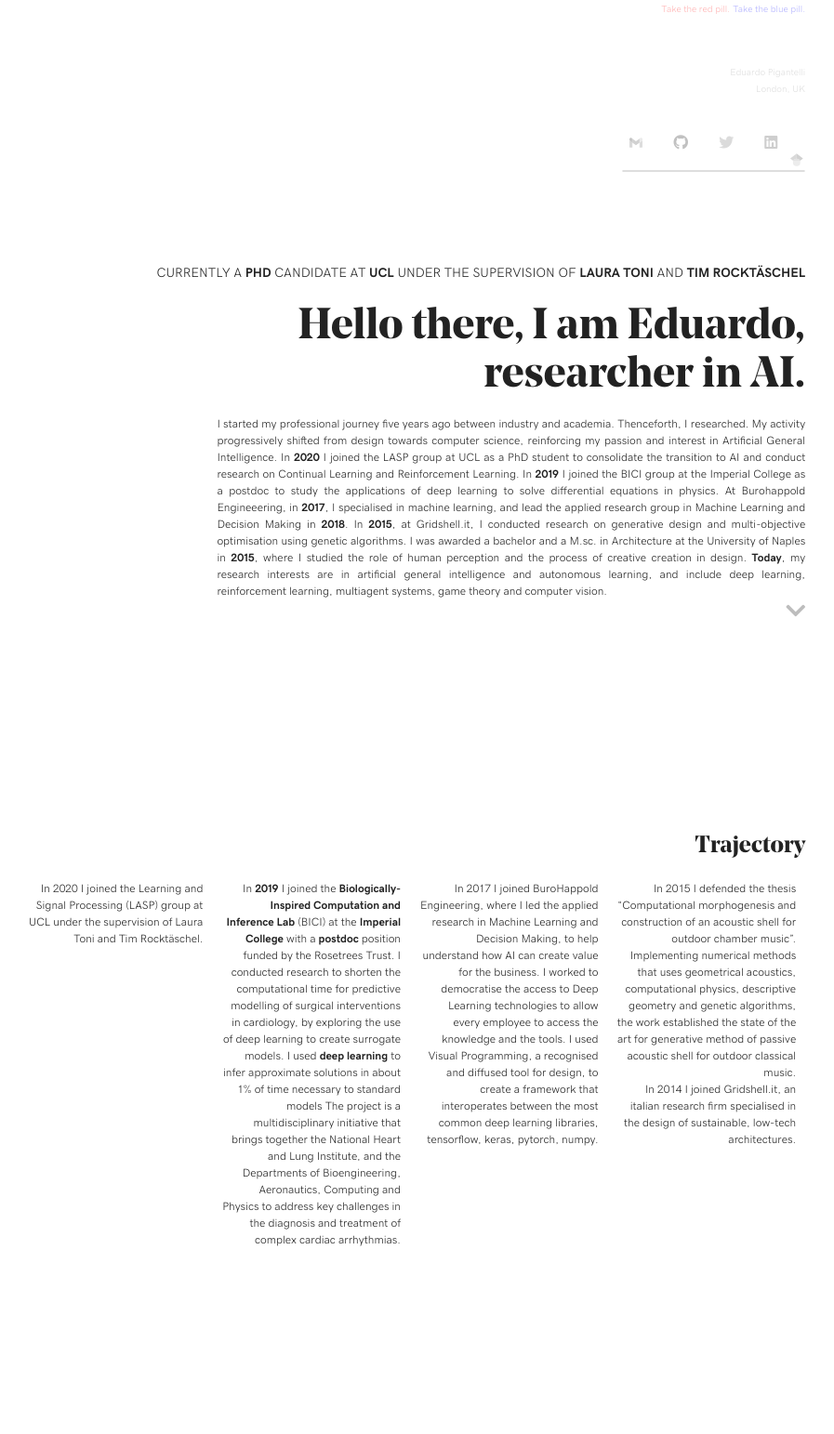
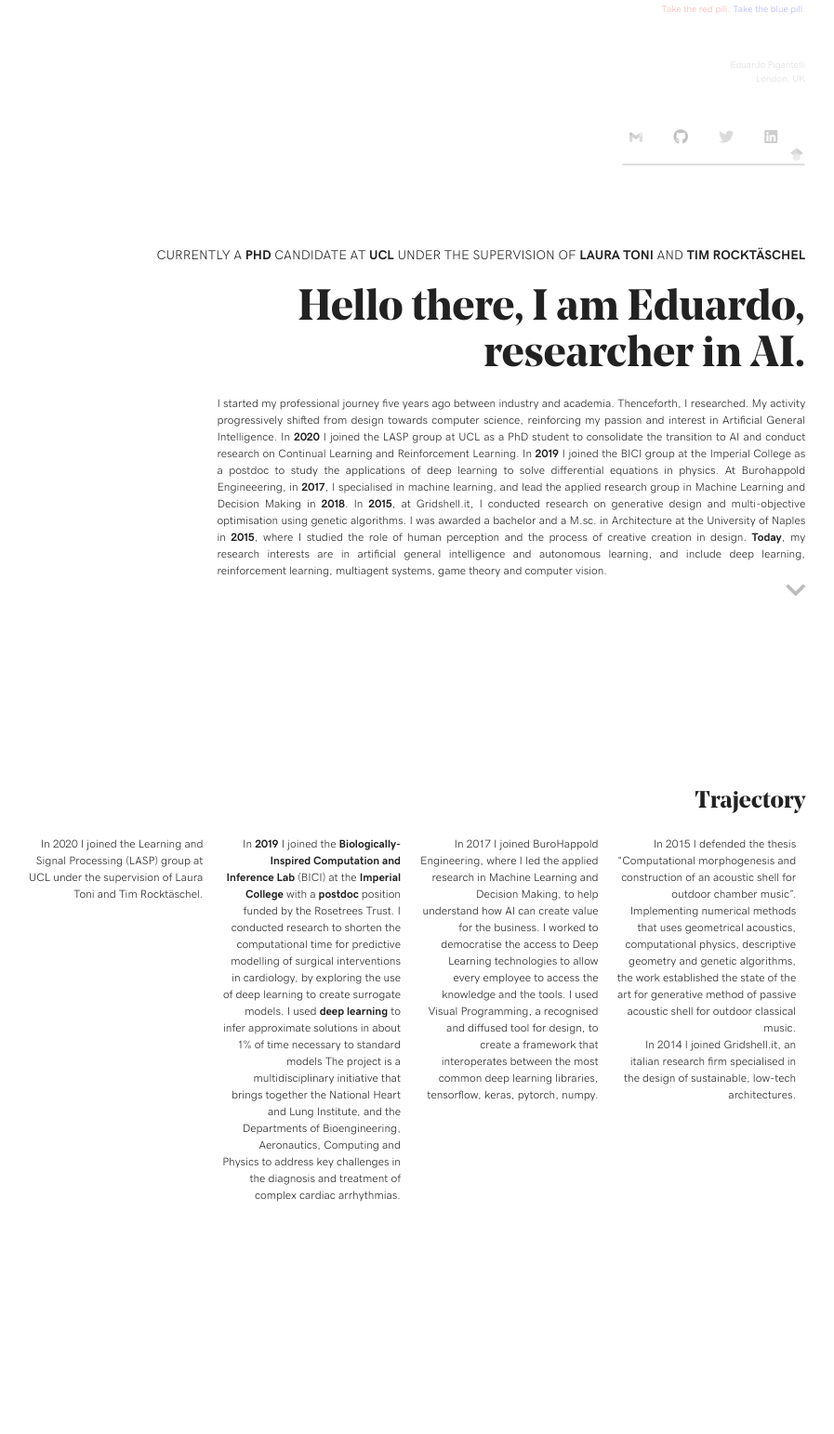
Before and after one commit to epignatelli/epignatelli.github.io, a Jekyll site: the page built from index.md, in a window 1280 px wide. Shown: the whole page at 93% size, without its empty margins (103-1000 px from the left). Built offline with Jekyll 4.4.1, drawn with Linux system fonts in a browser that asks for light colours; nearby versions of some CDN libraries; after the commit the page ends 1495 px from its top, so only the background shows below that.

Commit message:
to relative size when possible

```diff
--- a/_includes/header.html
+++ b/_includes/header.html
@@ -1,10 +1,10 @@
 <div class="row">
-    <div class="col col-3-of-12 col-s-2-of-2 right" id="nav">
+    <div class="col col-3-of-12 col-s-2-of-2 s-hide right" id="nav">
             <span class="small light red fade" id="init">Take the red pill.</span>
             <span class="small light blue fade" id="reset">Take the blue pill.</span>
     </div>
 </div>
-<div class="col col-4-of-12 col-s-2-of-2 right" id="heading">
+<div class="col col-4-of-12 col-s-2-of-2 s-hide right" id="heading">
     <p class="small light">Eduardo Pigantelli<br>London, UK</p>
 </div>
 <div class="col col-3-of-12 col-s-2-of-2 right" id="social">
--- a/_sass/_main.scss
+++ b/_sass/_main.scss
@@ -63,7 +63,7 @@ h1 {
   font-family: $header-font;
   font-weight: bold;
   font-size: 44px;
-  line-height: 52px;
+  line-height: 1.15em;
   text-align: right;
   color: $text-color-base;
   margin-top: 20px;
@@ -85,7 +85,7 @@ h3 {
   font-family: $header-font;
   font-weight: bold;
   font-size: 24px;
-  line-height: 36px;
+  line-height: 1.5em;
   text-align: right;
   color: $text-color-base;
   margin-top: 20px;
@@ -107,7 +107,7 @@ p {
   font-family: $text-font;
   font-weight: normal;
   font-size: 12px;
-  line-height: 18px;
+  line-height: 1.5em;
   text-align: right;
   color: $text-color-base;
   margin-top: 0px;
@@ -125,7 +125,7 @@ hr {
 :target:before {
   content: "";
   display: block;
-  height: 100px;
+  height: 10%;
   margin: 5% 0 0;
 }
 
@@ -214,18 +214,17 @@ div.col {
 }
 // sections
 #init:hover, #reset:hover  {
-  // text-decoration: underline;
   cursor: url('../images/pills.svg'), pointer;
 }
 #heading {
-  margin-top: 50px;
+  margin-top: 5%;
 }
 #social {
-  margin-top: 20px;
-  margin-bottom: 100px;
+  margin-top: 3%;
+  margin-bottom: 10%;
 }
 #trajectory {
-  margin-top: 200px;
+  margin-top: 20%;
 }
 #nav {
   background: transparent;
```
